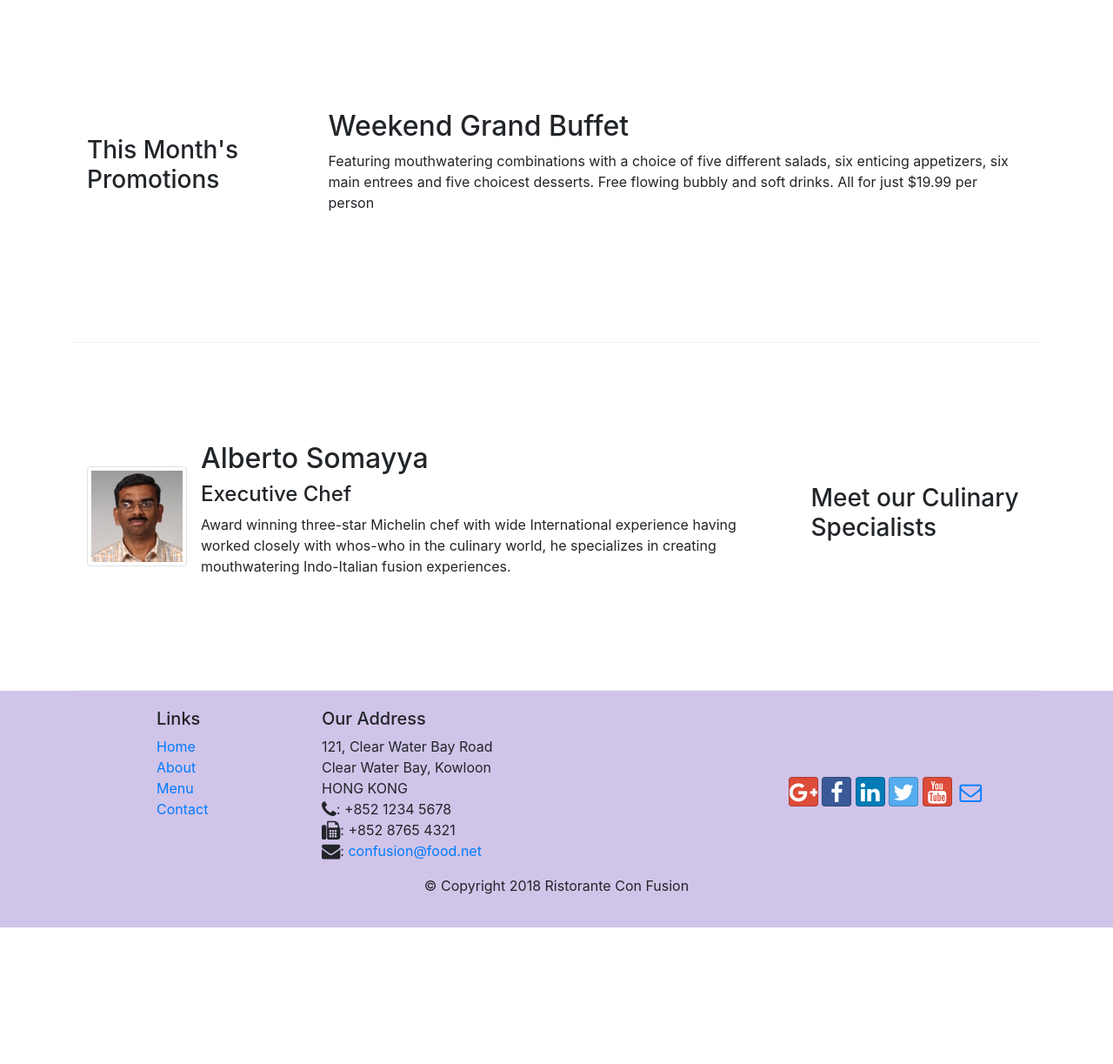
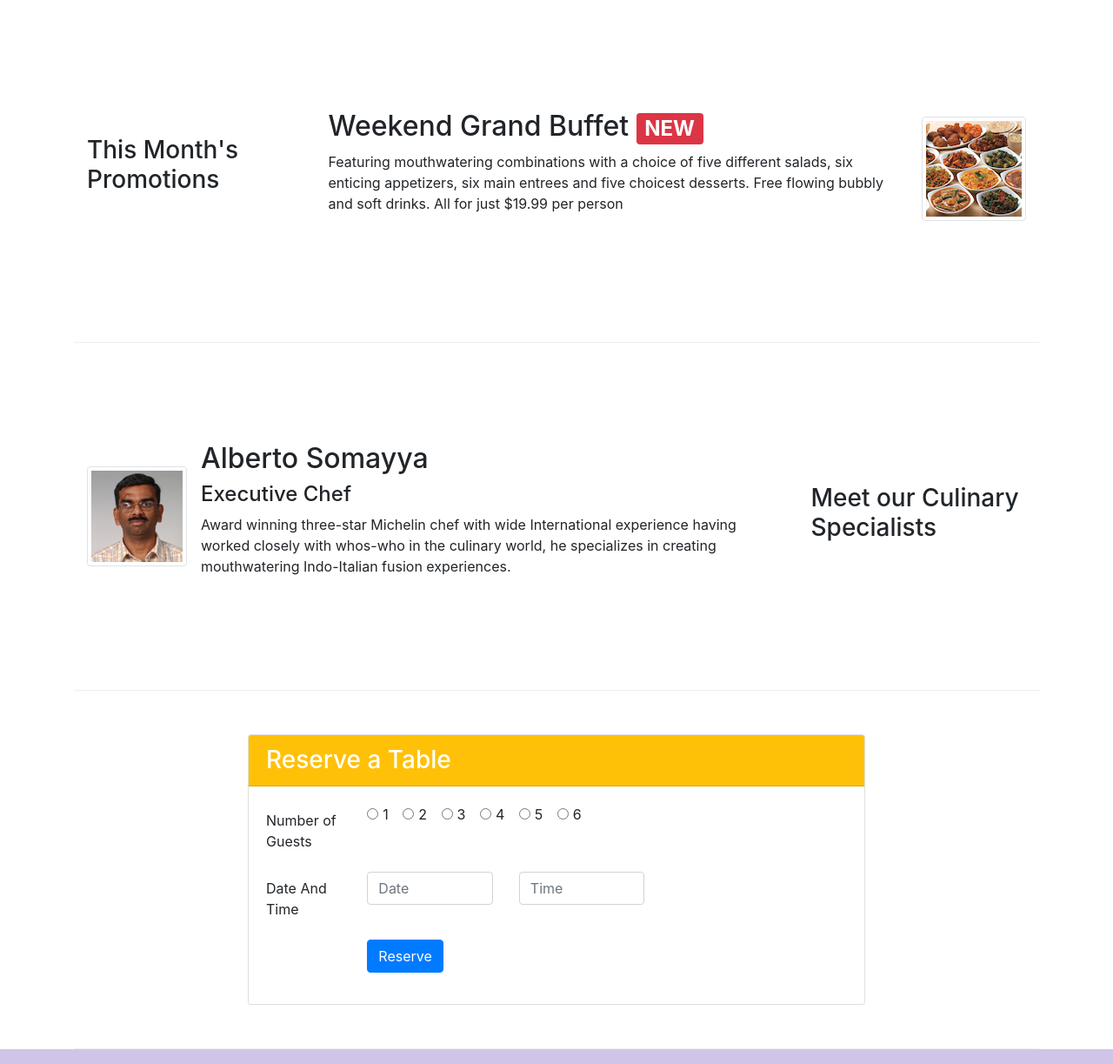
Before and after one commit to aliahsan07/bootStrapFTW, a website: page index.html in a window 1280 px wide. Shown: the part 740-1963 px from the top of the page at 87% size. Before the commit the page ends 1806 px from the top, so only its background shows below. Drawn offline with nearby package versions, Linux system fonts and the light colour scheme.

Commit message:
Assignment 2

```diff
--- a/index.html
+++ b/index.html
@@ -33,7 +33,7 @@
                     <li class="nav-item active"><a class="nav-link" href="#"><span class="fa fa-home fa-lg"></span> Home</a></li>
                     <li class="nav-item"><a class="nav-link" href="./aboutus.html"><span class="fa fa-info fa-lg"></span> About</a></li>
                     <li class="nav-item"><a class="nav-link" href="#"><span class="fa fa-list fa-lg"></span> Menu</a></li>
-                    <li class="nav-item"><a class="nav-link" href="#"><span class="fa fa-address-card fa-lg"></span> Contact</a></li>
+                    <li class="nav-item"><a class="nav-link" href="./contactus.html"><span class="fa fa-address-card fa-lg"></span> Contact</a></li>
 
                 </ul>
 
@@ -50,8 +50,10 @@
                     <h1>Ristorante con Fusion</h1>
                     <p>We take inspiration from the World's best cuisines, and create a unique fusion experience. Our lipsmacking creations will tickle your culinary senses!</p>
                 </div>
-                <div class="col-12 col-sm align-self-center">
-                    <img src="img/logo.png" class="img-fluid">
+                <div class="col-12 col-sm-6">
+                    <img src="img/logo.png" class="img-fluid col-5">
+
+                    <a role="button" class="btn btn-small btn-warning offset-1 col-5" href="#reserve-table">Reserve Table</a>
                 </div>
             </div>
         </div>
@@ -85,8 +87,17 @@
                 <h3>This Month's Promotions</h3>
             </div>
             <div class="col col-sm col-md">
-                <h2>Weekend Grand Buffet</h2>
-                <p>Featuring mouthwatering combinations with a choice of five different salads, six enticing appetizers, six main entrees and five choicest desserts. Free flowing bubbly and soft drinks. All for just $19.99 per person </p>
+                <div class="media">
+                    <div class="media-body">
+                        <h2>Weekend Grand Buffet
+                            <span class="badge badge-danger">NEW</span>
+                        </h2>
+                        <p>Featuring mouthwatering combinations with a choice of five different salads, six enticing appetizers, six main entrees and five choicest desserts. Free flowing bubbly and soft drinks. All for just $19.99 per person </p>
+                    </div>
+                    <img class="d-flex ml-3 img-thumbnail align-self-center"
+                        src="img/buffet.png" alt="buffet">
+                </div>
+
             </div>
         </div>
 
@@ -104,6 +115,69 @@
                     </div>
                 </div>
             </div>
+        </div>
+
+        <div class="row row-content" id="reserve-table">
+            <div class= "col-12 offset-sm-2 col-sm-8">
+            <div class="card">
+                <h3 class="card-header bg-warning text-white">Reserve a Table</h3>
+                <div class="card-body col-12">
+                    <form>
+                        <div class="form-group row">
+                            <label for="checkboxes" class="col-sm-2 col-form-label">
+                                Number of Guests
+                            </label>
+                            <div class="col-sm-10">
+                            <div class="form-check form-check-inline">
+                                <input class="form-check-input" type="radio" id="inlineRadio1" name="checkboxes" value="1">
+                                <label class="form-check-label" for="inlineRadio1">1</label>
+                            </div>
+                            <div class="form-check form-check-inline">
+                                <input class="form-check-input" type="radio" id="inlineRadio2" name="checkboxes" value="2">
+                                <label class="form-check-label" for="inlineRadio2">2</label>
+                            </div>
+                            <div class="form-check form-check-inline">
+                                    <input class="form-check-input" type="radio" id="inlineRadi32" name="checkboxes" value="3">
+                                    <label class="form-check-label" for="inlineRadio3">3</label>
+                                </div>
+                            <div class="form-check form-check-inline">
+                                <input class="form-check-input" type="radio" id="inlineRadio4" name="checkboxes" value="4">
+                                <label class="form-check-label" for="inlineRadio4">4</label>
+                            </div>
+                            <div class="form-check form-check-inline">
+                                    <input class="form-check-input" type="radio" id="inlineRadio5" name="checkboxes" value="5">
+                                    <label class="form-check-label" for="inlineRadio5">5</label>
+                            </div>
+                            <div class="form-check form-check-inline">
+                                    <input class="form-check-input" type="radio" id="inlineRadio6" name="checkboxes" value="6">
+                                    <label class="form-check-label" for="inlineRadio6">6</label>
+                            </div>
+                        </div>
+                        </div>
+
+                        <div class="form-group row">
+                            <label for="date-time" class="col-sm-2 col-form-label">
+                                Date And Time
+                            </label>
+                            <div class="col-sm-3">
+                                <input type="text" class="form-control" id="date" name="date" placeholder="Date">
+                            </div>
+                            <div class="col-sm-3">
+                                    <input type="text" class="form-control" id="time" name="time" placeholder="Time">
+                            </div>
+                        </div>
+
+                        <div class="form-group row">
+                                <div class="offset-sm-2 col-sm-10">
+                                    <button type="submit" class="btn btn-primary">
+                                        Reserve
+                                    </button>
+                                </div>
+                        </div>
+                    </form>
+                </div>
+        </div>
+    </div>
         </div>
     </div>
 
```
Also changed, not shown: 1 other file.
